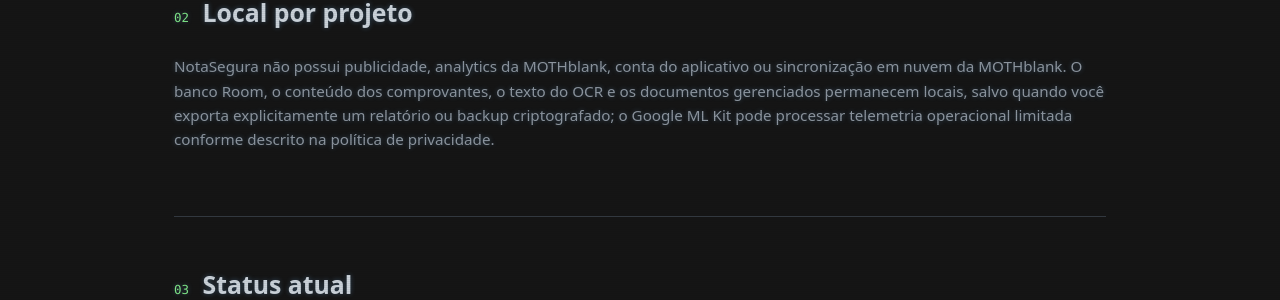
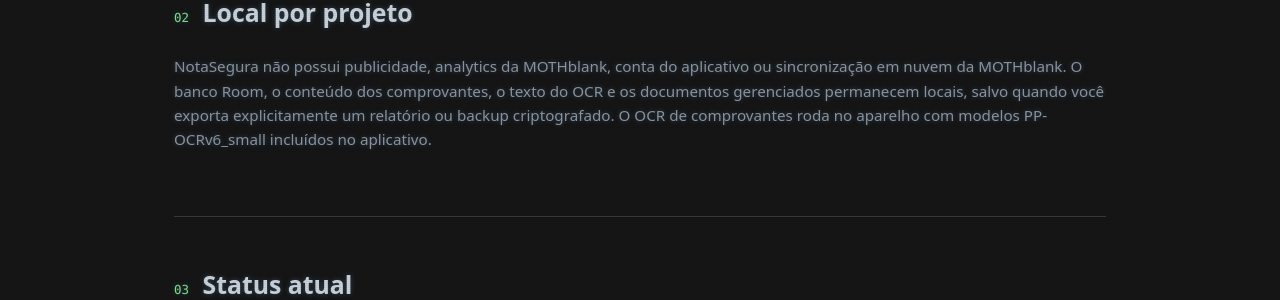
Before and after one commit to MOTHblank/mothblank.github.io, a Jekyll site: the page built from pt-BR/notasegura.html, in a window 1280 px wide. Shown: the part 1340-1640 px from the top of the page. Built offline with Jekyll 4.4.1, drawn with Linux system fonts in a browser that asks for light colours.

Commit message:
Atualizar visão geral do NotaSegura para OCR local

```diff
--- a/pt-BR/notasegura.html
+++ b/pt-BR/notasegura.html
@@ -43,7 +43,7 @@
 
 <section class="product-section">
     <div class="section-heading nota-heading"><span>02</span><h2>Local por projeto</h2></div>
-    <p>NotaSegura não possui publicidade, analytics da MOTHblank, conta do aplicativo ou sincronização em nuvem da MOTHblank. O banco Room, o conteúdo dos comprovantes, o texto do OCR e os documentos gerenciados permanecem locais, salvo quando você exporta explicitamente um relatório ou backup criptografado; o Google ML Kit pode processar telemetria operacional limitada conforme descrito na política de privacidade.</p>
+    <p>NotaSegura não possui publicidade, analytics da MOTHblank, conta do aplicativo ou sincronização em nuvem da MOTHblank. O banco Room, o conteúdo dos comprovantes, o texto do OCR e os documentos gerenciados permanecem locais, salvo quando você exporta explicitamente um relatório ou backup criptografado. O OCR de comprovantes roda no aparelho com modelos PP-OCRv6_small incluídos no aplicativo.</p>
 </section>
 
 <section class="product-section product-status">
```
